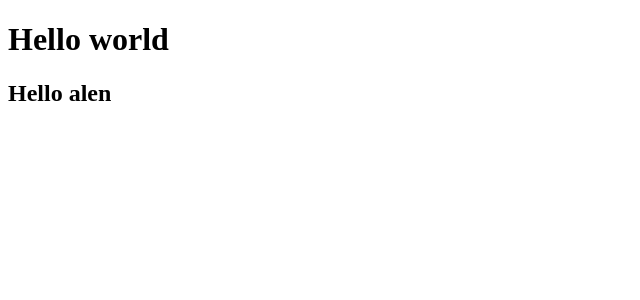
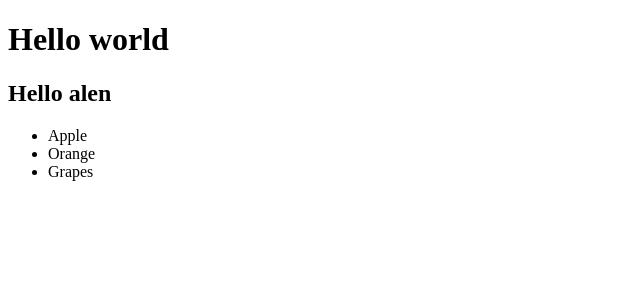
Before and after one commit to aj-allenn/React-Basics, a React (Vite) app: page / in a window 1280 px wide. Shown: the top 300 px of the page, without its empty margins (0-640 px from the left). Built offline with nearby package versions, Linux system fonts and the light colour scheme.

Commit message:
Rendering using .map() completed

```diff
--- a/src/App.jsx
+++ b/src/App.jsx
@@ -1,6 +1,7 @@
 import React from 'react'
 import HelloWorld from './components/Hello'
 import Greetings from './components/Class';
+import Render from './components/Render';
 
 function App() {
   return (
@@ -8,6 +9,7 @@ function App() {
       <HelloWorld />
       <Greetings
       name="alen"/>
+      <Render/>
     </div>
   )
 }
--- a/src/components/Class2.jsx
+++ /dev/null
@@ -1 +0,0 @@
-import React from "react";
--- /dev/null
+++ b/src/components/Render.jsx
@@ -0,0 +1,17 @@
+import React from "react";
+
+function Render() {
+
+    const fruits=["Apple","Orange","Grapes"]
+  return (
+    <div>
+        <ul>
+         {fruits.map((fruit,index)=>(
+          <li key={index}>{fruit}</li>
+      ))}
+      </ul>
+    </div>
+  )
+}
+
+export default Render
```
